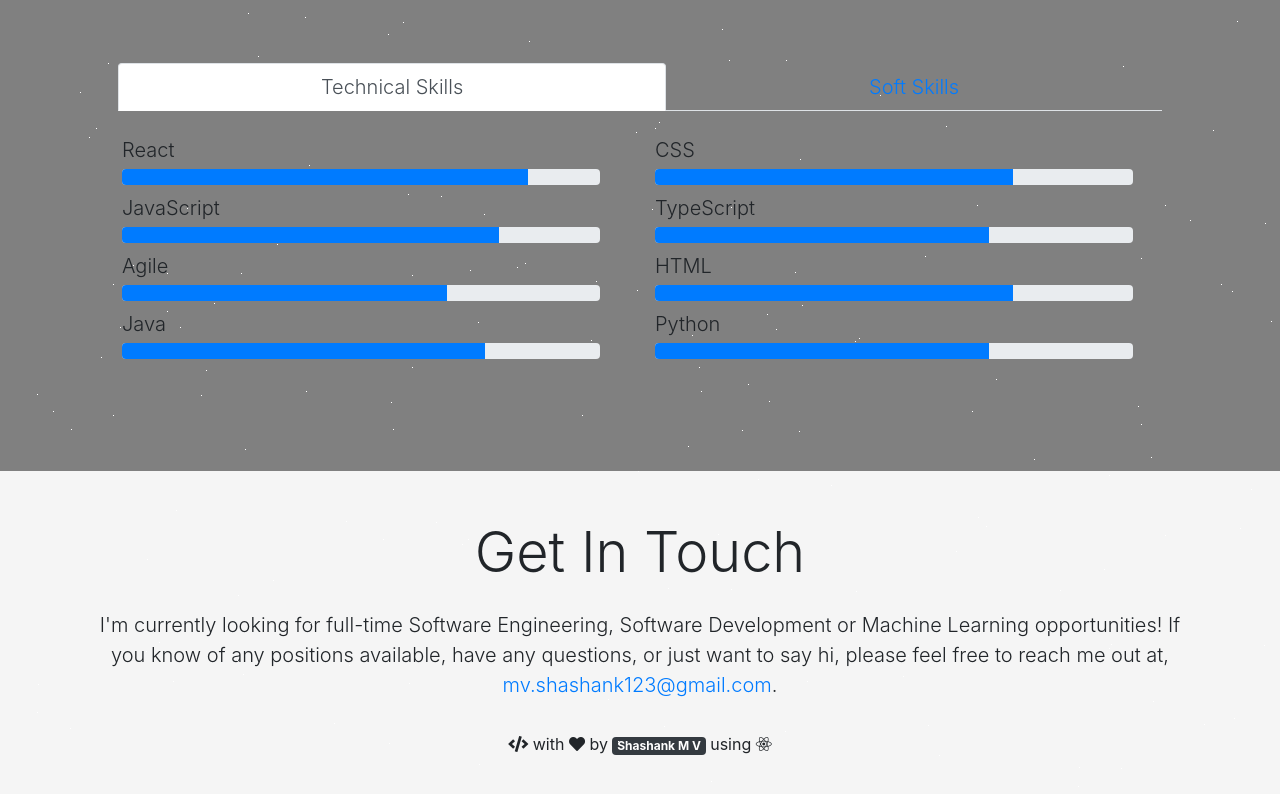
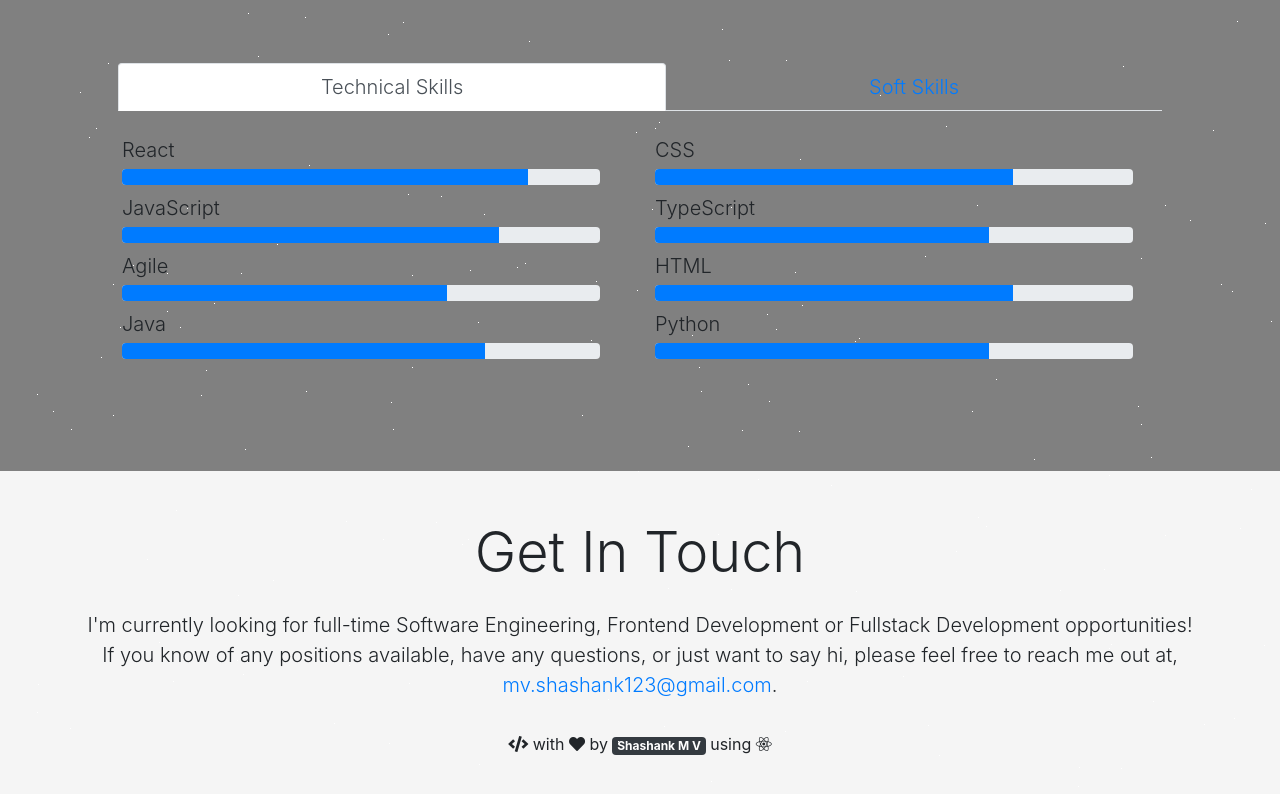
Before and after one commit to mvshashank123/website, a React (Create React App) app in the folder home-master/: page / in a window 1280 px wide. Shown: the part 2821-3615 px from the top of the page. Built offline with nearby package versions, Linux system fonts and the light colour scheme; no server answers.

Commit message:
Updated resume and config

```diff
--- a/home-master/src/editable-stuff/config.js
+++ b/home-master/src/editable-stuff/config.js
@@ -130,7 +130,7 @@ const getInTouch = {
   show: true,
   heading: "Get In Touch",
   message:
-    "I'm currently looking for full-time Software Engineering, Software Development or Machine Learning opportunities! If you know of any positions available, have any questions, or just want to say hi, please feel free to reach me out at",
+    "I'm currently looking for full-time Software Engineering, Frontend Development or Fullstack Development opportunities! If you know of any positions available, have any questions, or just want to say hi, please feel free to reach me out at",
   email: "mv.shashank123@gmail.com",
 };
 
```
Also changed, not shown: 1 other file (tests, documents, lock files or other folders).
